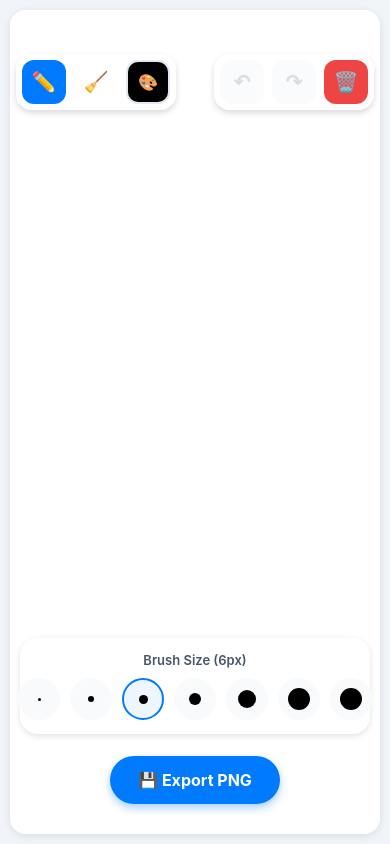
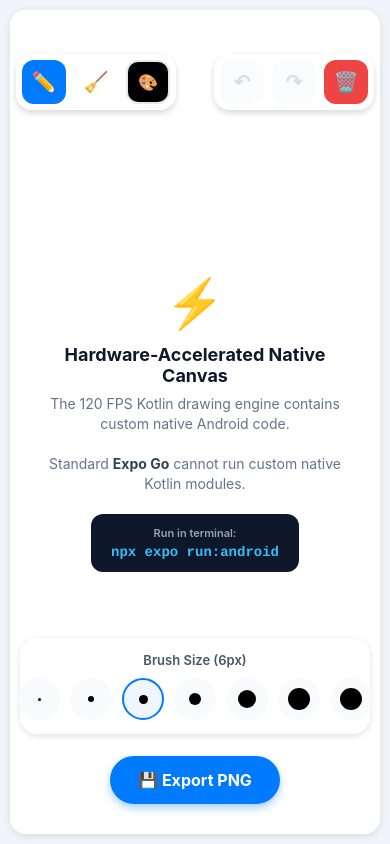
Before and after one commit to Sanketnehe-21/whiteboard-kit, a React Native app: screen / in a window 390 px wide. Built offline with nearby package versions, Linux system fonts and the light colour scheme.

Commit message:
fix: safely guard requireNativeViewManager with fallback for Expo Go

```diff
--- a/components/NativeCanvas.tsx
+++ b/components/NativeCanvas.tsx
@@ -1,5 +1,5 @@
 import React, { forwardRef, useImperativeHandle, useRef } from 'react'
-import { StyleSheet, View, ViewProps, Platform } from 'react-native'
+import { StyleSheet, View, Text, ViewProps, Platform } from 'react-native'
 import { requireNativeViewManager } from 'expo-modules-core'
 
 export interface WhiteboardNativeViewProps extends ViewProps {
@@ -21,9 +21,16 @@ export interface WhiteboardCanvasRef {
   exportToFile: (filePath: string, format?: 'png' | 'jpeg' | 'png_transparent', quality?: number) => Promise<boolean>
 }
 
-// Safely require native view on Android
-const NativeView: React.ComponentType<any> | null =
-  Platform.OS === 'android' ? requireNativeViewManager('WhiteboardCanvasView') : null
+// Safely require native view on Android (wrapped in try-catch for Expo Go compatibility)
+let NativeView: React.ComponentType<any> | null = null
+try {
+  if (Platform.OS === 'android') {
+    NativeView = requireNativeViewManager('WhiteboardCanvasView')
+  }
+} catch (e) {
+  // In Expo Go or when native module is not yet compiled
+  NativeView = null
+}
 
 export const NativeCanvas = forwardRef<WhiteboardCanvasRef, WhiteboardNativeViewProps>((props, ref) => {
   const nativeRef = useRef<any>(null)
@@ -48,18 +55,32 @@ export const NativeCanvas = forwardRef<WhiteboardCanvasRef, WhiteboardNativeView
       if (nativeRef.current?.exportToBase64) {
         return nativeRef.current.exportToBase64(format, quality)
       }
-      throw new Error('Native canvas exportToBase64 not available on this platform')
+      return ''
     },
     exportToFile: async (filePath: string, format = 'png', quality = 100) => {
       if (nativeRef.current?.exportToFile) {
         return nativeRef.current.exportToFile(filePath, format, quality)
       }
-      throw new Error('Native canvas exportToFile not available on this platform')
+      return false
     },
   }))
 
   if (!NativeView) {
-    return <View style={[styles.canvas, props.style]} />
+    return (
+      <View style={[styles.canvas, styles.fallbackContainer, props.style]}>
+        <Text style={styles.fallbackIcon}>⚡</Text>
+        <Text style={styles.fallbackTitle}>Hardware-Accelerated Native Canvas</Text>
+        <Text style={styles.fallbackDescription}>
+          The 120 FPS Kotlin drawing engine contains custom native Android code.
+          {'\n\n'}
+          Standard <Text style={styles.bold}>Expo Go</Text> cannot run custom native Kotlin modules.
+        </Text>
+        <View style={styles.pillBox}>
+          <Text style={styles.pillLabel}>Run in terminal:</Text>
+          <Text style={styles.pillCommand}>npx expo run:android</Text>
+        </View>
+      </View>
+    )
   }
 
   return (
@@ -83,4 +104,51 @@ const styles = StyleSheet.create({
     flex: 1,
     backgroundColor: '#ffffff',
   },
+  fallbackContainer: {
+    justifyContent: 'center',
+    alignItems: 'center',
+    padding: 24,
+    backgroundColor: '#ffffff',
+  },
+  fallbackIcon: {
+    fontSize: 48,
+    marginBottom: 12,
+  },
+  fallbackTitle: {
+    fontSize: 18,
+    fontWeight: '700',
+    color: '#0f172a',
+    textAlign: 'center',
+    marginBottom: 8,
+  },
+  fallbackDescription: {
+    fontSize: 14,
+    color: '#64748b',
+    textAlign: 'center',
+    lineHeight: 20,
+    marginBottom: 20,
+  },
+  bold: {
+    fontWeight: '700',
+    color: '#334155',
+  },
+  pillBox: {
+    backgroundColor: '#0f172a',
+    paddingHorizontal: 20,
+    paddingVertical: 12,
+    borderRadius: 12,
+    alignItems: 'center',
+  },
+  pillLabel: {
+    color: '#94a3b8',
+    fontSize: 11,
+    fontWeight: '600',
+    marginBottom: 4,
+  },
+  pillCommand: {
+    color: '#38bdf8',
+    fontFamily: Platform.OS === 'android' ? 'monospace' : 'Courier',
+    fontSize: 14,
+    fontWeight: '700',
+  },
 })
```
